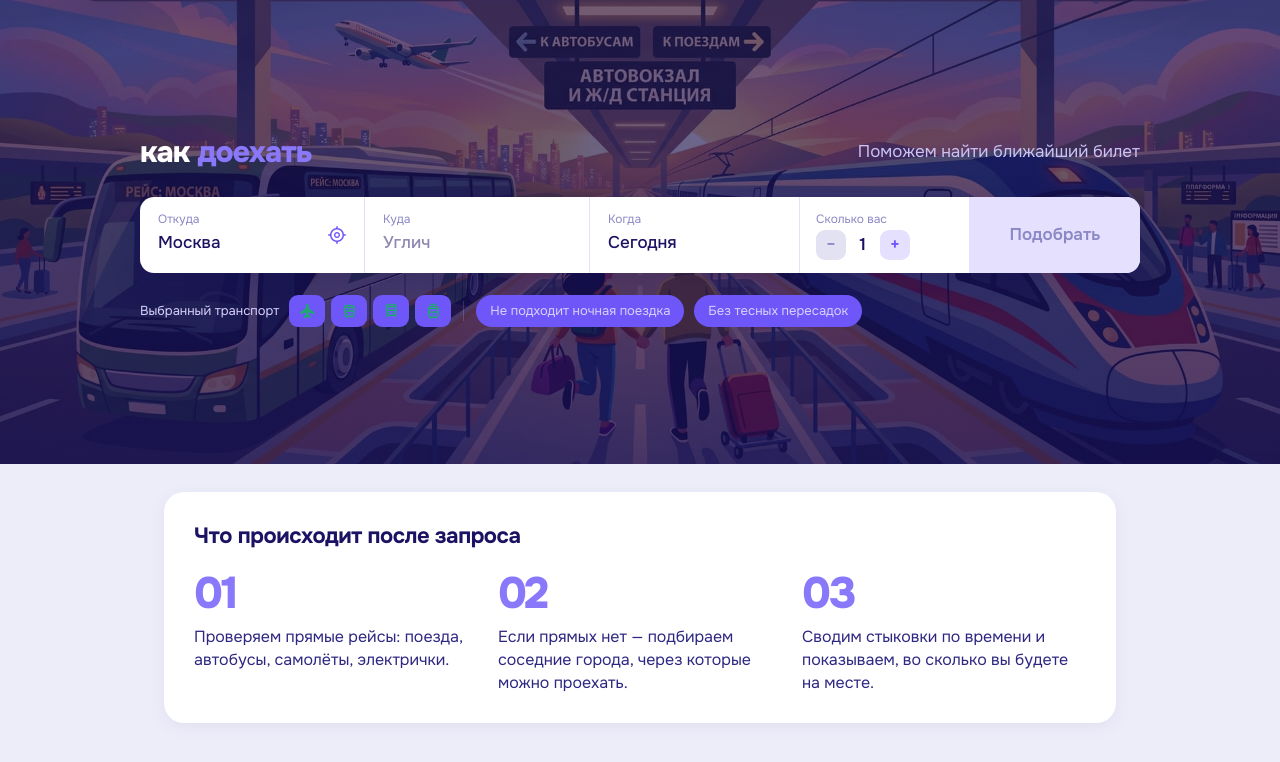
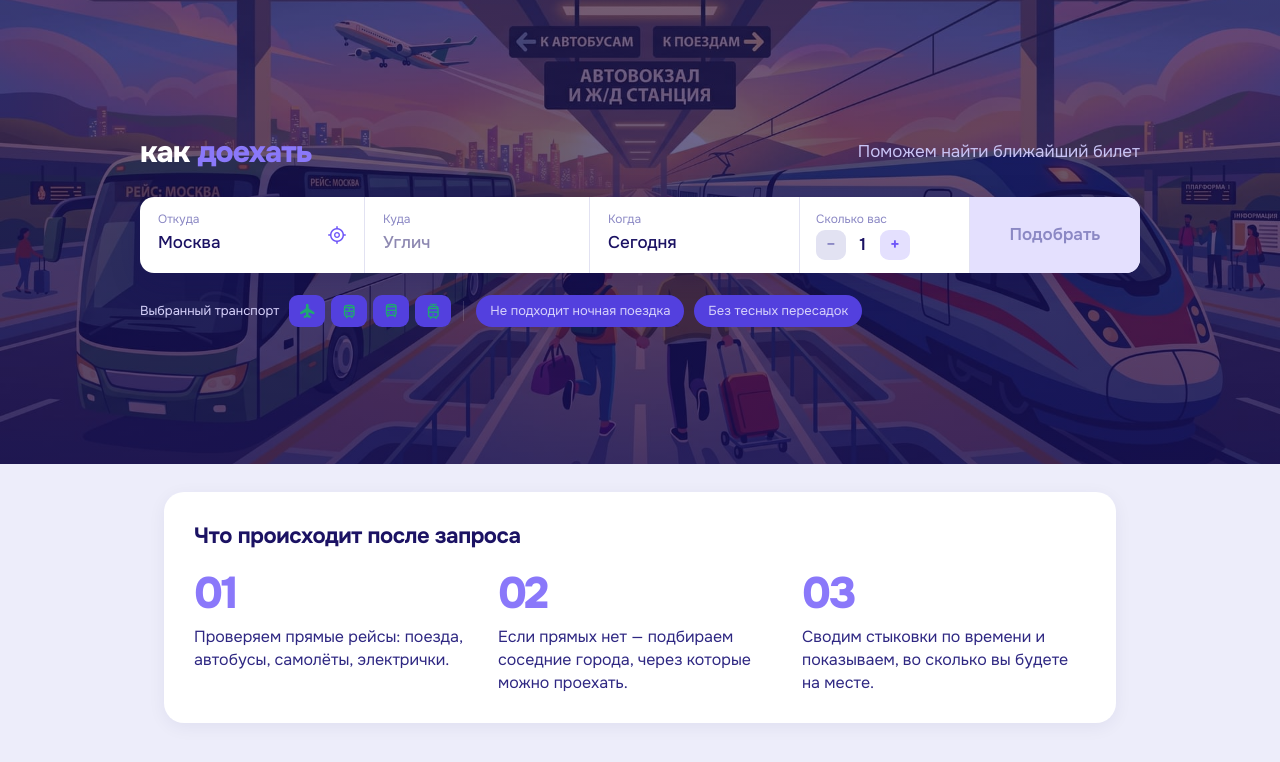
Before and after one commit to nyxandro/tutu-hackathon, a Next.js app: page / in a window 1280 px wide. Shown: the top 762 px of the page. Built offline with nearby package versions, Linux system fonts and the light colour scheme.

Commit message:
Заливка пилюль на пару тонов темнее

```diff
--- a/src/frontend/components/route/search-form.tsx
+++ b/src/frontend/components/route/search-form.tsx
@@ -227,7 +227,7 @@ export function SearchForm({
                       height: 32,
                       border: 'none',
                       borderRadius: 9,
-                      background: COLORS.accent,
+                      background: COLORS.chipFill,
                       color: on ? COLORS.success : COLORS.faint,
                       cursor: 'pointer',
                       display: 'inline-flex',
@@ -270,7 +270,7 @@ export function SearchForm({
                       padding: '0 14px',
                       border: 'none',
                       borderRadius: 999,
-                      background: COLORS.accent,
+                      background: COLORS.chipFill,
                       color: active ? '#FFFFFF' : COLORS.chipText,
                       fontFamily: 'inherit',
                       fontSize: 13,
--- a/src/frontend/design.ts
+++ b/src/frontend/design.ts
@@ -22,6 +22,9 @@ export const COLORS = {
   surface: '#FFFFFF',
   surfaceAlt: '#F5F5FC',
   accent: '#6E56F8',
+  // Заливка пилюль в шапке: тот же тон, что у кнопки «Подобрать», но темнее —
+  // иначе фильтры спорят с главным действием за внимание.
+  chipFill: '#5340DE',
   accentHover: '#5B45E0',
   accentSoft: '#E4E0FE',
   accentLight: '#8A78FA',
```
